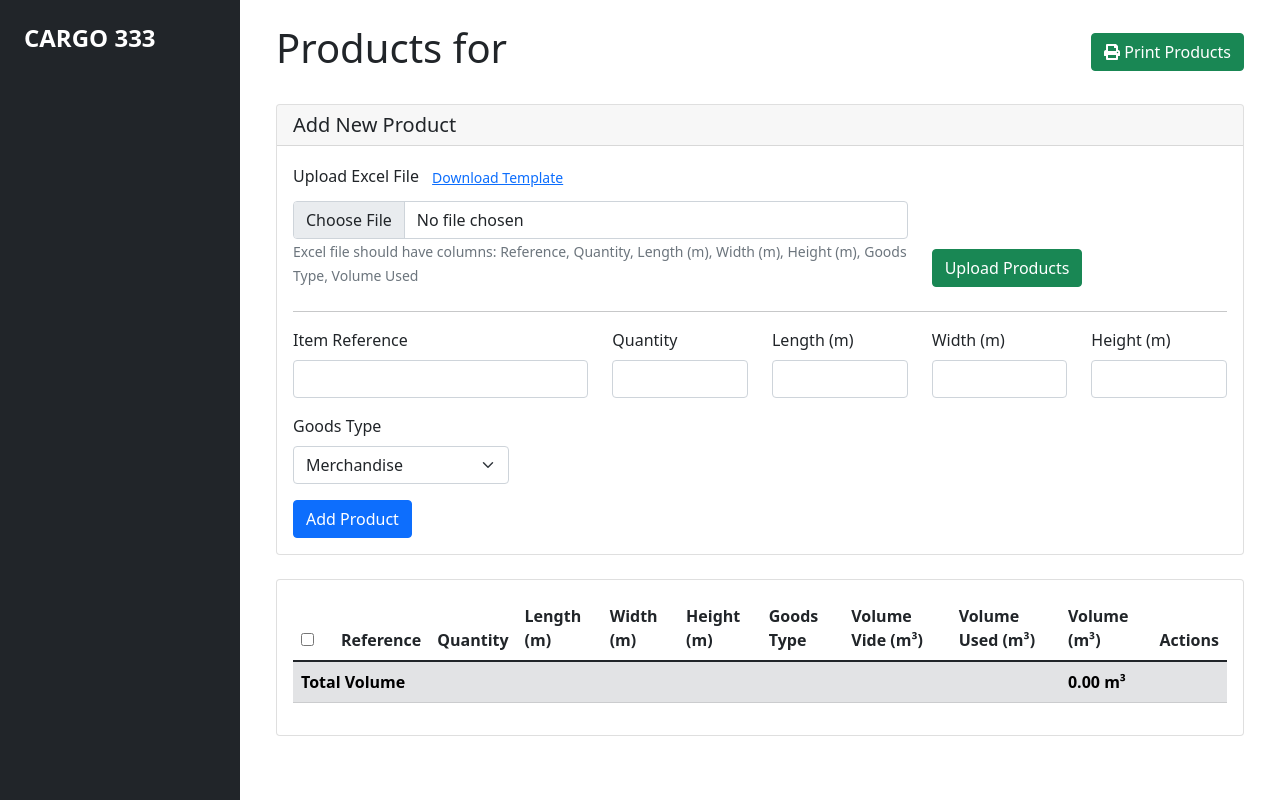
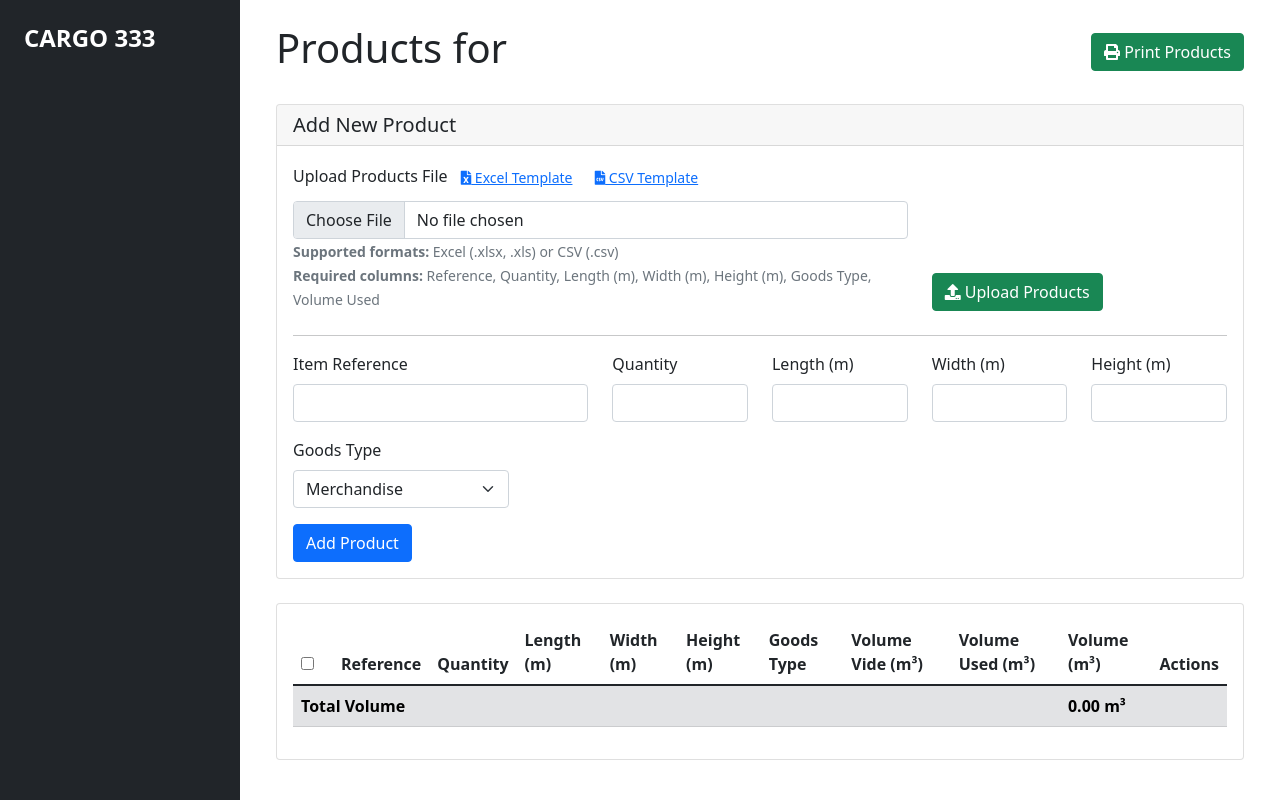
Before and after one commit to Cargos333/cargo333, a Python web app: template templates/products.html in a window 1280 px wide. Run offline with Jinja, Linux system fonts and the light colour scheme; the template is opened without the code that fills it, so the values that code supplies are empty.

Commit message:
Add files via upload

```diff
--- a/templates/products.html
+++ b/templates/products.html
@@ -41,19 +41,24 @@
                 <div class="row align-items-end">
                     <div class="col-md-8">
                         <label for="excel_file" class="form-label">
-                            Upload Excel File
+                            Upload Products File
                             <a href="{{ url_for('download_products_template') }}" class="btn btn-link btn-sm">
-                                Download Template
+                                <i class="fas fa-file-excel"></i> Excel Template
+                            </a>
+                            <a href="{{ url_for('download_products_csv_template') }}" class="btn btn-link btn-sm">
+                                <i class="fas fa-file-csv"></i> CSV Template
                             </a>
                         </label>
                         <input type="file" class="form-control" id="excel_file" name="file"
-                               accept=".xlsx" required>
+                               accept=".xlsx,.xls,.csv,text/csv,application/csv,text/comma-separated-values,application/vnd.ms-excel,application/vnd.openxmlformats-officedocument.spreadsheetml.sheet" required>
                         <small class="form-text text-muted">
-                            Excel file should have columns: Reference, Quantity, Length (m), Width (m), Height (m), Goods Type, Volume Used
+                            <strong>Supported formats:</strong> Excel (.xlsx, .xls) or CSV (.csv)
+                            <br>
+                            <strong>Required columns:</strong> Reference, Quantity, Length (m), Width (m), Height (m), Goods Type, Volume Used
                         </small>
                     </div>
                     <div class="col-md-4">
-                        <button type="submit" class="btn btn-success">Upload Products</button>
+                        <button type="submit" class="btn btn-success"><i class="fas fa-upload"></i> Upload Products</button>
                     </div>
                 </div>
             </form>
```
Also changed, not shown: templates/container_details.html (+19 -7 lines).
